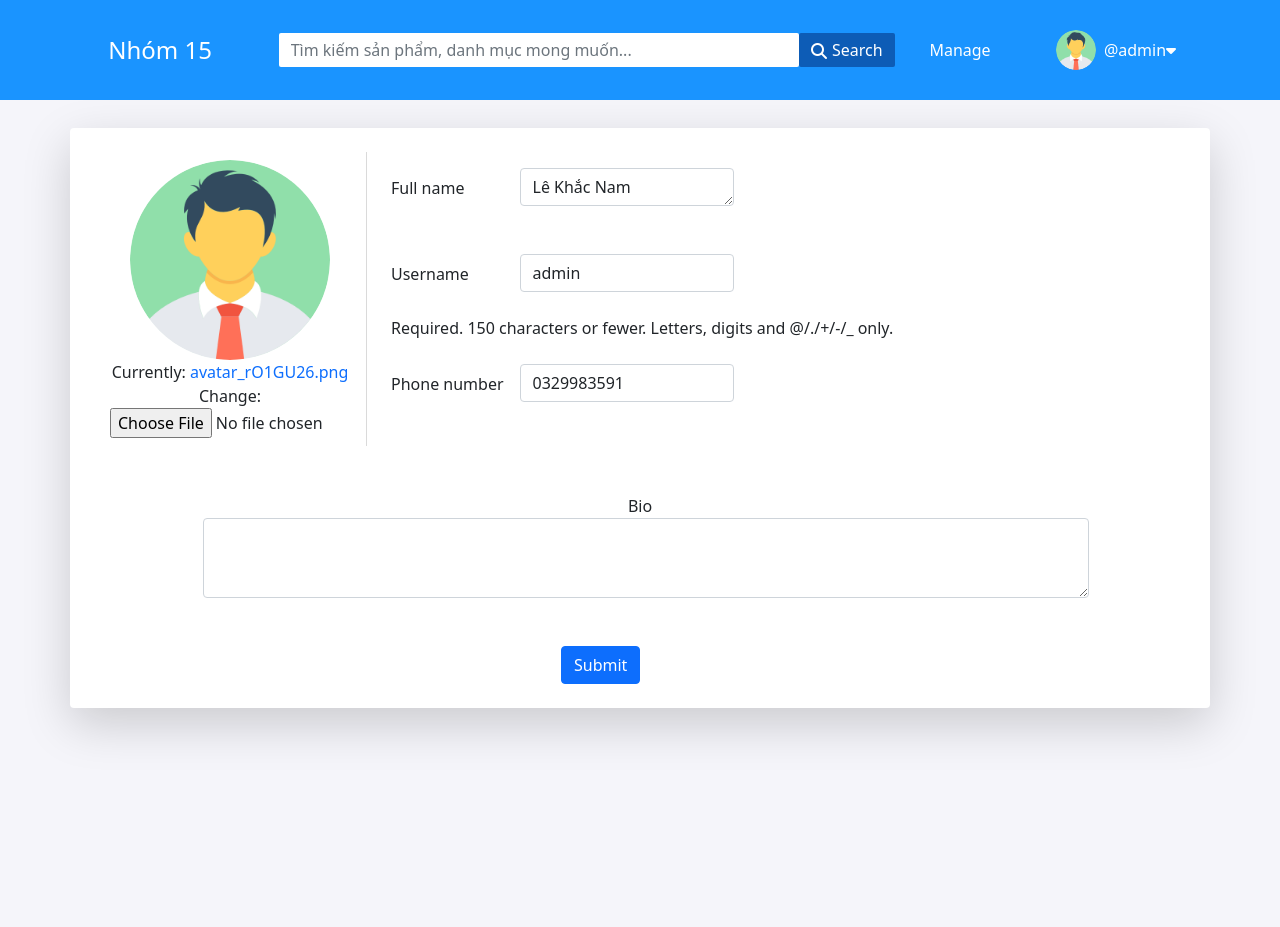
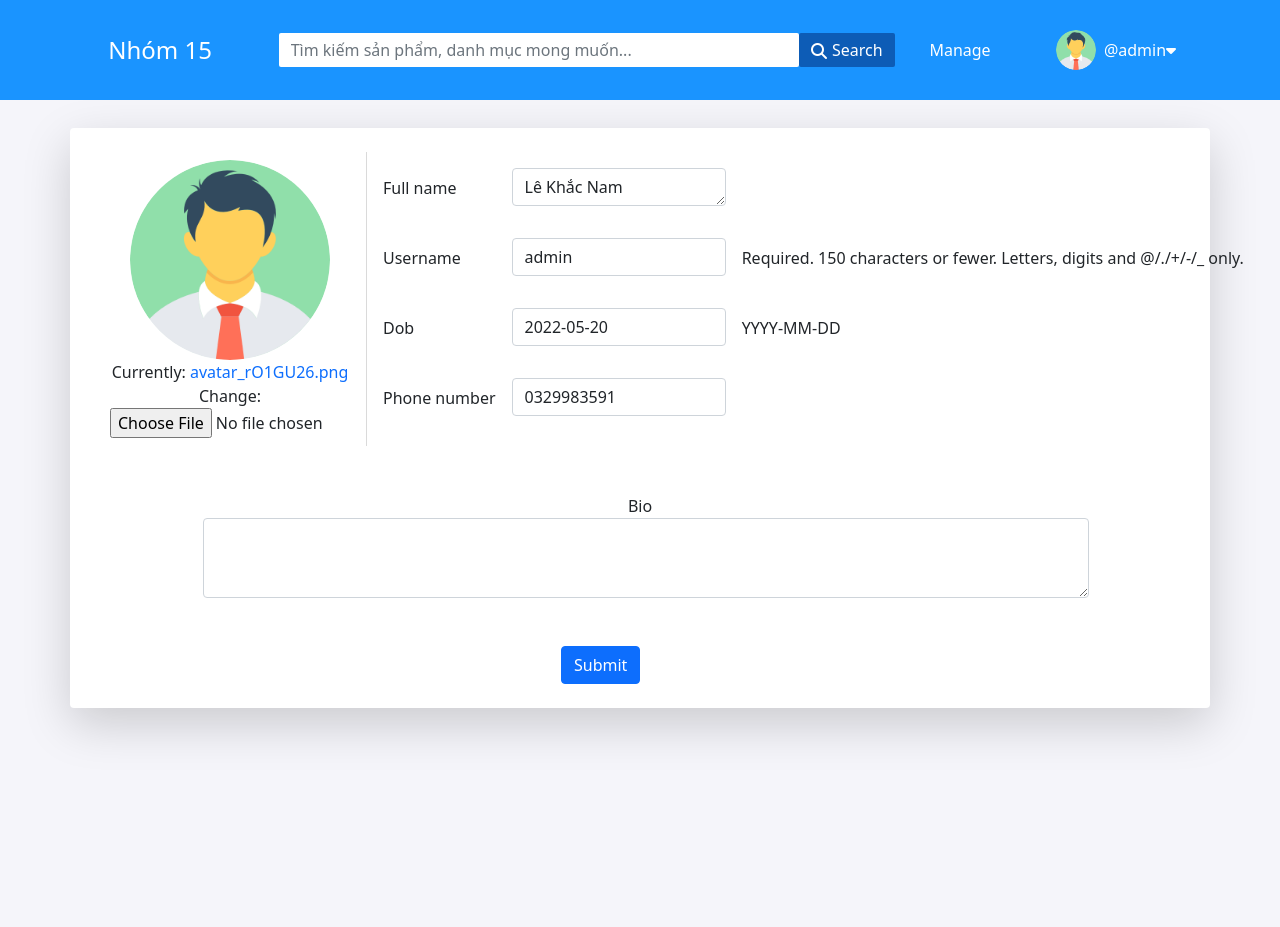
Before and after one commit to namlk173/ecommerce-lkn, a Django app: page /update-info/ in a window 1280 px wide. Shown: the top 927 px of the page. Run offline with Django 4.2, Linux system fonts and the light colour scheme; a user stored in the database is signed in; data comes from the database, SQL or seed files in the repository; both versions use the stored data as it was after the commit; some libraries are stand-ins or nearby versions.

Commit message:
update infor user continue

```diff
--- a/base/form.py
+++ b/base/form.py
@@ -131,10 +131,11 @@ class ClothesForm(forms.ModelForm):
 class UserForm(ModelForm):
     class Meta:
         model = User
-        fields = ['avatar', 'full_name', 'username', 'phone_number', 'bio']
+        fields = ['avatar', 'full_name', 'username', 'dob', 'phone_number', 'bio']
     def __init__(self, *args, **kwargs):
         super(UserForm, self).__init__(*args, **kwargs)
         self.fields['avatar'].widget.attrs['class'] = 'avatar-update'
+        self.fields['dob'].widget.attrs['class'] = 'form-control'
         self.fields['full_name'].widget.attrs['class'] = 'form-control'
         self.fields['username'].widget.attrs['class'] = 'form-control'
         self.fields['phone_number'].widget.attrs['class'] = 'form-control'
--- a/base/models.py
+++ b/base/models.py
@@ -1,3 +1,4 @@
+from datetime import datetime
 from enum import auto
 from django.db import models
 from django.contrib.auth.models import AbstractUser
@@ -20,7 +21,7 @@ class User(AbstractUser):
     name = models.CharField(max_length=200, null=True, blank=True)
     email = models.EmailField(unique=True, null=True)
     bio = models.TextField(null=True, blank=True)
-
+    dob = models.DateField(default=datetime.now, help_text='YYYY-MM-DD')
     avatar = models.ImageField(null=True, default="avatar.png")
     full_name = models.TextField(max_length=100, null=True, blank=True)
     phone_number = models.CharField(max_length=20, null=True, blank=True)
@@ -101,7 +102,7 @@ class Product(models.Model):
 # ---------------------------------------------------------------------------------------- #
 class Book(Product):
     company = models.TextField(null=True, blank=True)
-    publish_date = models.DateField()
+    publish_date = models.DateField(default=datetime.now)
     width = models.FloatField(null=True, blank=True, help_text='cm')
     height = models.FloatField(null=True, blank=True, help_text='cm')
     number_page = models.IntegerField(null=True, blank=True)
--- a/base/templates/user/update_user.html
+++ b/base/templates/user/update_user.html
@@ -25,9 +25,9 @@
                             <div class="col-5">
                                 {{field}}
                             </div>
-                        </div>
-                        <div class="p-2 mlc-2">
-                            {{field.help_text}}
+                            <div class="col-12 mlc-2 mt-2">
+                                {{field.help_text}}
+                            </div>
                         </div>
                     </div>
                     {% endif %}
```
Also changed, not shown: base/migrations/0066_user_dob.py (added), base/migrations/0067_alter_book_publish_date_alter_user_dob.py (added), db.sqlite3.
